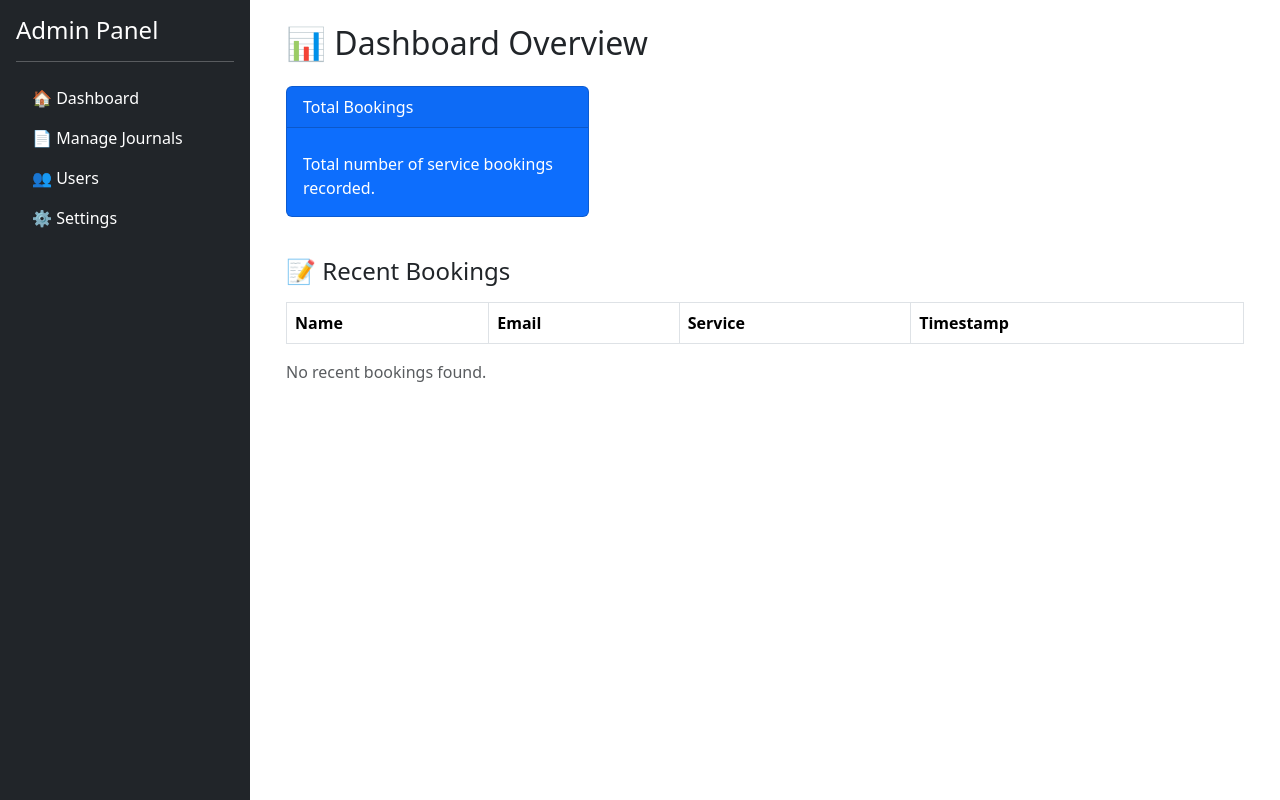
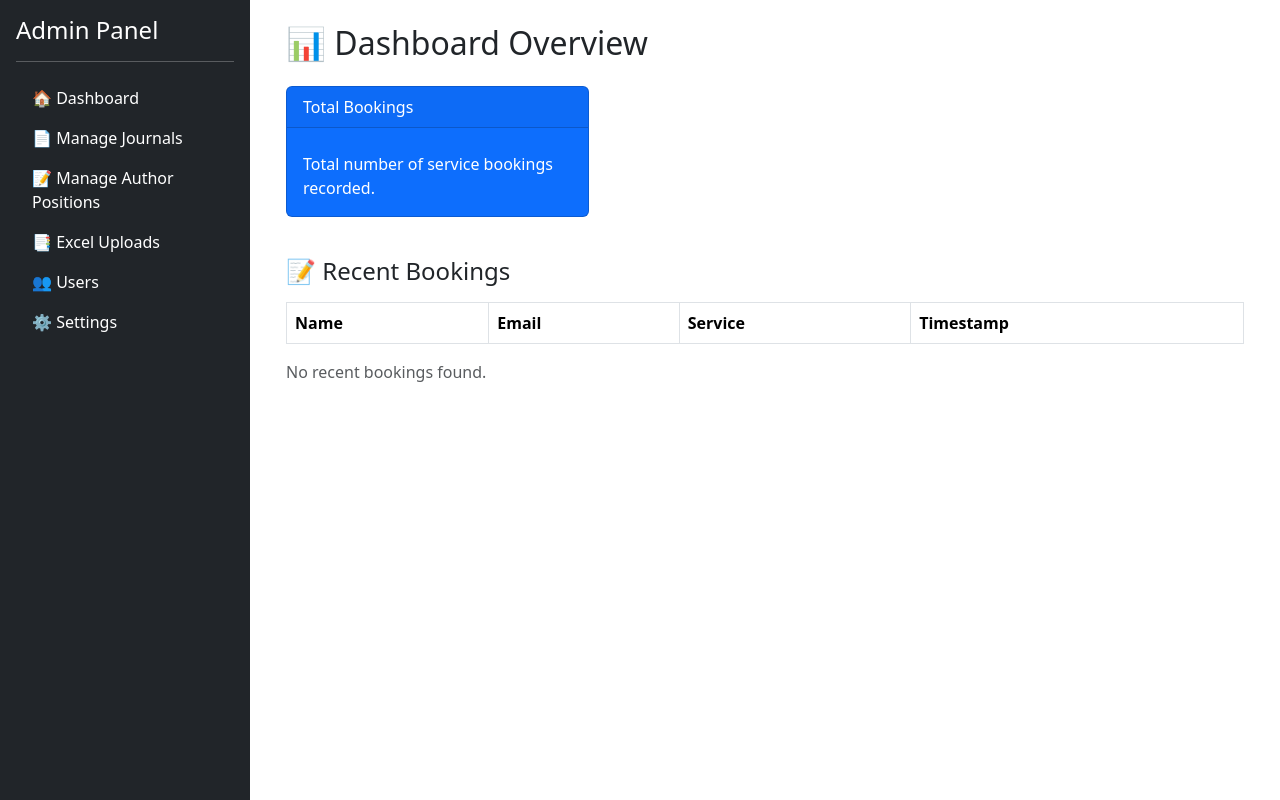
Before and after one commit to rajanshivam011/array-research-final, a Flask app: page /admin in a window 1280 px wide. Run offline with Flask 3, Linux system fonts and the light colour scheme; a user stored in the database is signed in; lists and menus that the app fills with data are empty; parts of the project's set-up code (start-up, migrations or seed data) failed here and were passed over.

Commit message:
Added admin author position + excel manager features

```diff
--- a/app.py
+++ b/app.py
@@ -784,6 +784,7 @@ def programs():
 def refer():
     return render_template('refer.html')
 
+
 # --------------------------------------------------------
 # AUTHOR LIST ROUTE
 # --------------------------------------------------------
@@ -859,6 +860,18 @@ def callback_google():
     flash(f"Welcome {id_info['name']}!", "success")
     return redirect(url_for("index"))
 
+@app.route('/admin/excel-manager', methods=['GET', 'POST'])
+@admin_required
+def admin_excel_manager():
+    message = ""
+    if request.method == "POST":
+        file = request.files.get("file")
+        if file:
+            save_path = os.path.join("static", "uploads", "Array Research Author Positions (2).xlsx")
+            file.save(save_path)
+            message = "Excel updated successfully!"
+    return render_template('admin/excel_manager.html', message=message)
+
 # --------------------------------------------------------
 # ADMIN ROUTES
 # --------------------------------------------------------
@@ -872,6 +885,13 @@ def admin_required(func):
         return func(*args, **kwargs)
     wrapper.__name__ = func.__name__
     return wrapper
+
+@app.route('/admin/author-positions')
+@admin_required
+def admin_author_positions():
+    data = load_author_positions_from_excel()
+    return render_template('admin/author_positions.html', data=data)
+
 
 @app.route("/admin/login", methods=["GET", "POST"])
 def admin_login():
--- a/templates/admin/base.html
+++ b/templates/admin/base.html
@@ -15,10 +15,49 @@
             <h4>Admin Panel</h4>
             <hr>
             <ul class="nav flex-column">
-                <li class="nav-item"><a href="{{ url_for('admin_dashboard') }}" class="nav-link text-white">🏠 Dashboard</a></li>
-                <li class="nav-item"><a href="{{ url_for('admin_journals') }}" class="nav-link text-white">📄 Manage Journals</a></li>
-                <li class="nav-item"><a href="#" class="nav-link text-white">👥 Users</a></li>
-                <li class="nav-item"><a href="#" class="nav-link text-white">⚙️ Settings</a></li>
+
+                <!-- Dashboard -->
+                <li class="nav-item">
+                    <a href="{{ url_for('admin_dashboard') }}" class="nav-link text-white">
+                        🏠 Dashboard
+                    </a>
+                </li>
+
+                <!-- Manage Journals (Already Available) -->
+                <li class="nav-item">
+                    <a href="{{ url_for('admin_journals') }}" class="nav-link text-white">
+                        📄 Manage Journals
+                    </a>
+                </li>
+
+                <!-- NEW: Manage Author Positions -->
+                <li class="nav-item">
+                    <a href="{{ url_for('admin_author_positions') }}" class="nav-link text-white">
+                        📝 Manage Author Positions
+                    </a>
+                </li>
+
+                <!-- NEW: Excel Manager -->
+                <li class="nav-item">
+                    <a href="{{ url_for('admin_excel_manager') }}" class="nav-link text-white">
+                        📑 Excel Uploads
+                    </a>
+                </li>
+
+                <!-- Users -->
+                <li class="nav-item">
+                    <a href="#" class="nav-link text-white">
+                        👥 Users
+                    </a>
+                </li>
+
+                <!-- Settings -->
+                <li class="nav-item">
+                    <a href="#" class="nav-link text-white">
+                        ⚙️ Settings
+                    </a>
+                </li>
+
             </ul>
         </div>
 
```
Also changed, not shown: templates/admin/author_positions.html (added, +44 -0 lines), templates/admin/excel_manager.html (added, +23 -0 lines).
